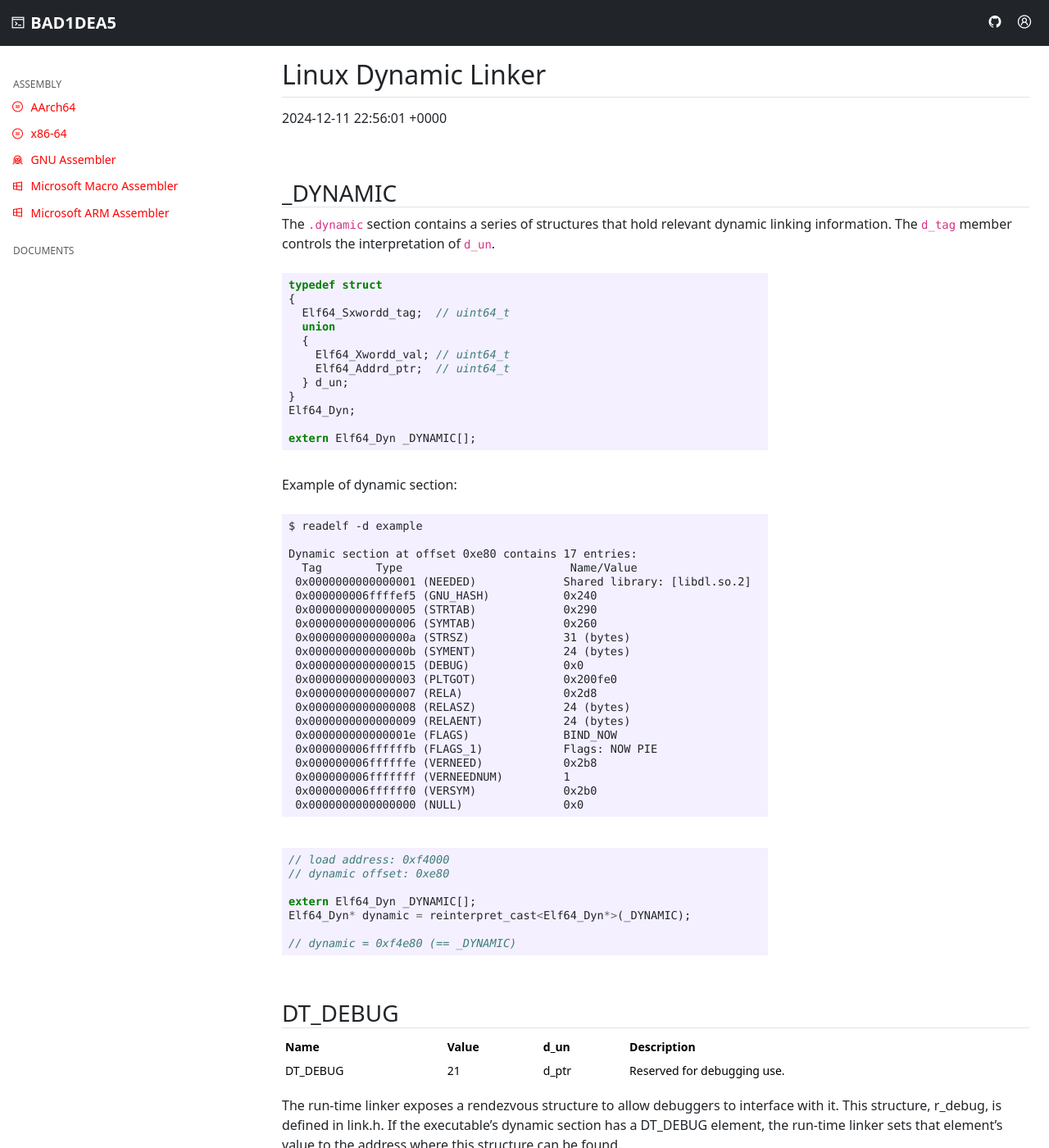
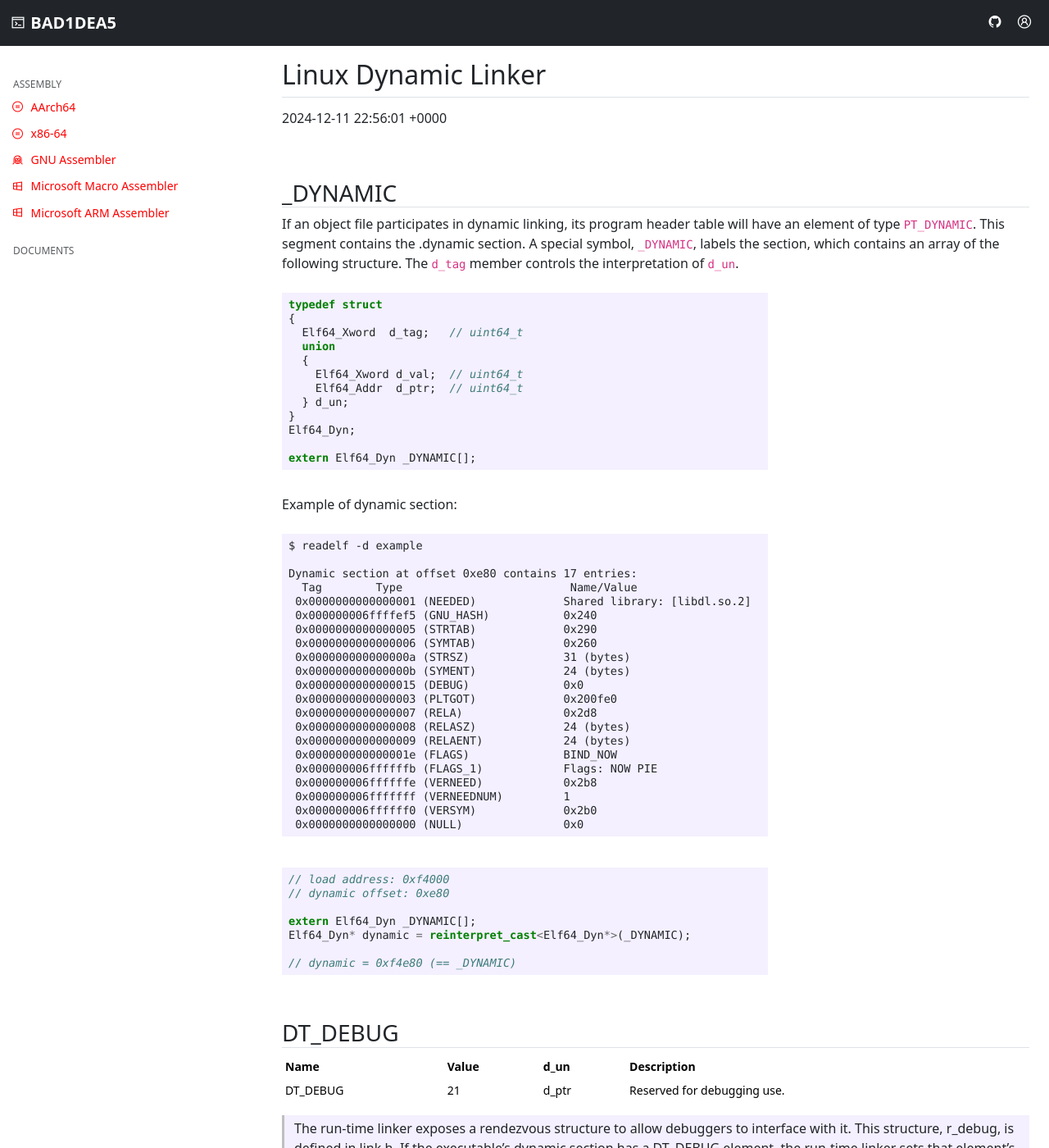
Before and after one commit to bad1dea5/bad1dea5.github.io, a Jekyll site: the page built from archive/_posts/2024-12-11-linux-dynamic-linker.md, in a window 1280 px wide and 1400 px high. Shown: the whole window at 82% size. Built offline with Jekyll 4.4.1, drawn with Linux system fonts in a browser that asks for light colours.

Commit message:
!T (posts) Amended format and style !F (scss) Added blockquote style

```diff
--- a/_sass/_default.scss
+++ b/_sass/_default.scss
@@ -18,6 +18,12 @@ pre {
     margin-bottom: .5rem;
     padding: .3750rem .5rem;
     min-width: 65%;
+}
+
+blockquote {
+    border-left: solid hsl(0, 0%, 75%);;
+    background-color: hsl(258, 100%, 97%);
+    padding: .25rem .75rem .01rem .75rem;
 }
 
 header {
--- a/archive/_posts/2024-12-11-linux-dynamic-linker.md
+++ b/archive/_posts/2024-12-11-linux-dynamic-linker.md
@@ -13,17 +13,18 @@ categories: linux linker
 ### _DYNAMIC
 {: .pt-4 .border-bottom }
 
-> The `.dynamic` section contains a series of structures that hold relevant dynamic linking information.
-> The `d_tag` member controls the interpretation of `d_un`.
+If an object file participates in dynamic linking, its program header table will have an element of type `PT_DYNAMIC`.
+This segment contains the .dynamic section. A special symbol, `_DYNAMIC`, labels the section,
+which contains an array of the following structure. The `d_tag` member controls the interpretation of `d_un`.
 
 {% highlight c %}
 typedef struct
 {
-  Elf64_Sxwordd_tag;  // uint64_t
+  Elf64_Xword  d_tag;   // uint64_t
   union
   {
-    Elf64_Xwordd_val; // uint64_t
-    Elf64_Addrd_ptr;  // uint64_t
+    Elf64_Xword d_val;  // uint64_t
+    Elf64_Addr  d_ptr;  // uint64_t
   } d_un;
 }
 Elf64_Dyn;
@@ -57,7 +58,7 @@ Dynamic section at offset 0xe80 contains 17 entries:
  0x0000000000000000 (NULL)               0x0
 {% endhighlight %}
 
-{% highlight c %}
+{% highlight cpp %}
 // load address: 0xf4000
 // dynamic offset: 0xe80
 
@@ -105,9 +106,9 @@ struct r_debug
     /* This state value describes the mapping change taking place when
     the `r_brk' address is called.  */
 
-    RT_CONSISTENT,		/* Mapping change is complete.  */
-    RT_ADD,			/* Beginning to add a new object.  */
-    RT_DELETE		/* Beginning to remove an object mapping.  */
+    RT_CONSISTENT,  /* Mapping change is complete.  */
+    RT_ADD,         /* Beginning to add a new object.  */
+    RT_DELETE       /* Beginning to remove an object mapping.  */
   } r_state;
 
   Elf64_Addr r_ldbase;	/* Base address the linker is loaded at.  */
@@ -176,7 +177,7 @@ void* handle = map->l_addr;
 
 Now that we have the handle, we can start getting headers, sections and symbols.
 
-{% highlight c %}
+{% highlight cpp %}
 Elf64_Ehdr* ehdr = reinterpret_cast<Elf64_Ehdr*>(handle);
 Elf64_Phdr* phdr = reinterpret_cast<Elf64_Phdr*>(handle + ehdr->e_phoff);
 Elf64_Shdr* shdr = reinterpret_cast<Elf64_Shdr*>(handle + ehdr->e_shoff);
```
